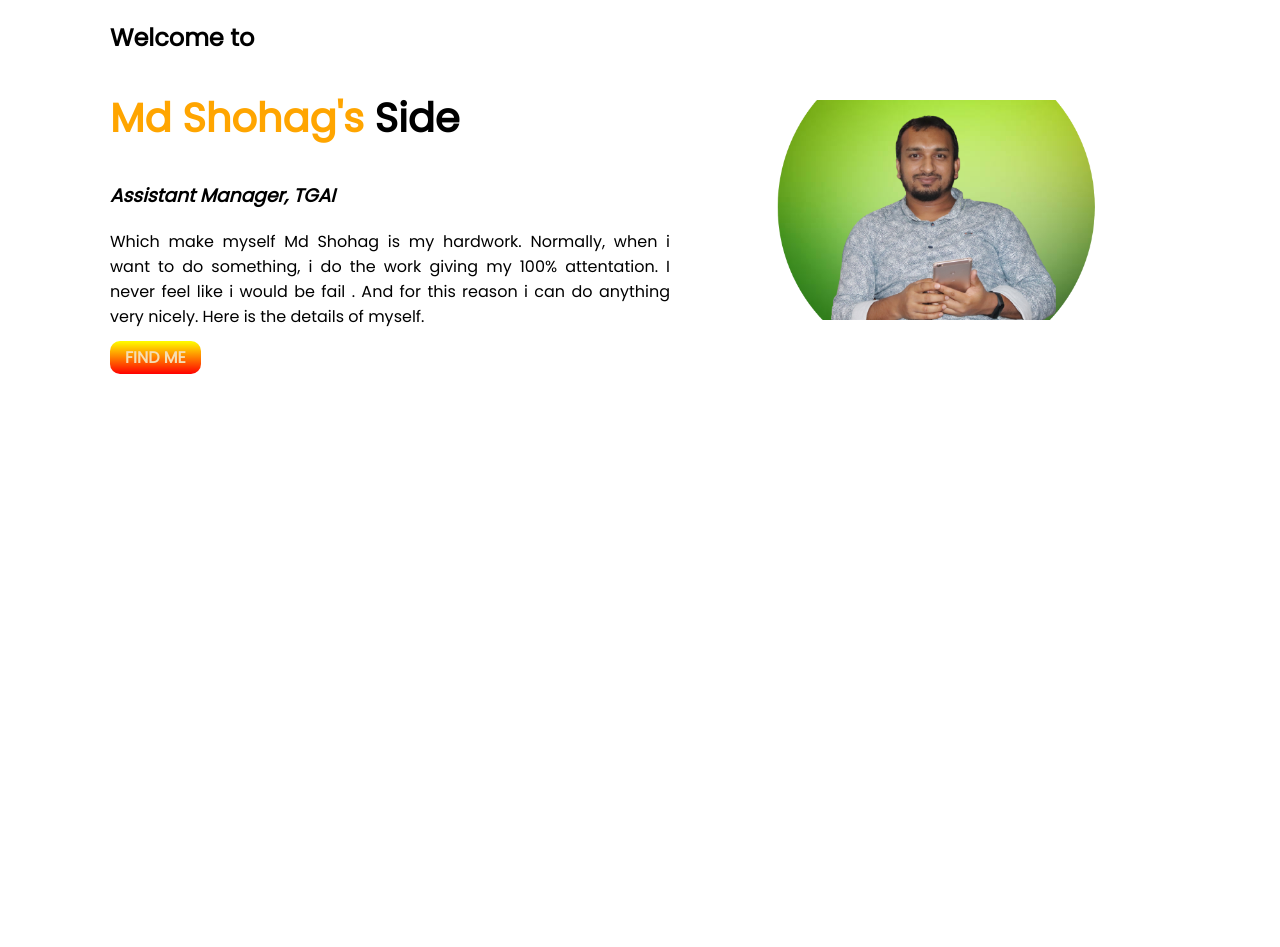
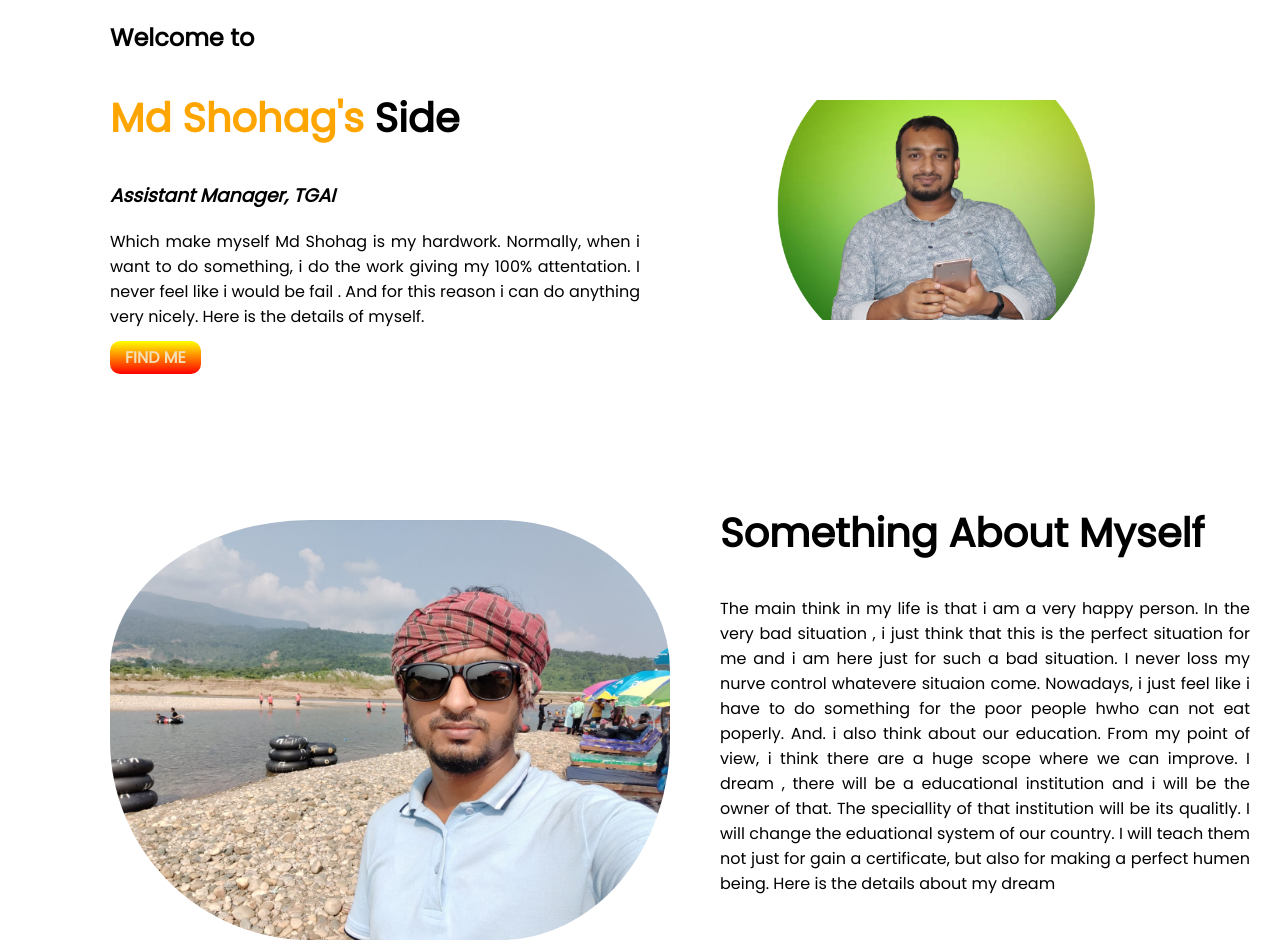
Before and after one commit to mdraihanuddin57/brother, a plain HTML site: page index.html in a window 1280 px wide. Before the commit the page ends 800 px from the top, so only its background shows below. Drawn offline with Linux system fonts and the light colour scheme.

Commit message:
second part done

```diff
--- a/index.html
+++ b/index.html
@@ -14,6 +14,7 @@
 
 <body>
     <section class="first-section">
+
         <div class="half-side">
             <h2>Welcome to </h2>
             <h1> <span class="name">Md Shohag's</span> Side</h1>
@@ -28,6 +29,23 @@
             <img class="my-pic" src="main-pic.png" alt="">
         </div>
     </section>
+    <section class="first-section second-part ">
+        <div class="half-side">
+            <img id="tour-pic" src="tour-pic.jpg" alt="">
+        </div>
+        <div class="half-side">
+            <h1>Something About Myself</h1>
+            <p>The main think in my life is that i am a very happy person. In the very bad situation , i just think that
+                this is the perfect situation for me and i am here just for such a bad situation. I never loss my nurve
+                control whatevere situaion come. Nowadays, i just feel like i have to do something for the poor people
+                hwho can not eat poperly. And. i also think about our education. From my point of view, i think there
+                are a huge scope where we can improve. I dream , there will be a educational institution and i will be
+                the owner of that. The speciallity of that institution will be its qualitly. I will change the
+                eduational system of our country. I will teach them not just for gain a certificate, but also for making
+                a perfect humen being. Here is the details about my dream </p>
+        </div>
+    </section>
+
 </body>
 
 </html>
--- a/style.css
+++ b/style.css
@@ -44,3 +44,16 @@ p{
 .first-section h3{
     font-style: italic;
 }
+#tour-pic{
+    width: 100%;
+    height: auto;
+    padding-right: 30px;
+    border-radius: 200px;
+    padding-top: 50px;
+}
+.second-part{
+    padding-top: 100px;
+}
+.half-side p{
+    padding-right: 30px;
+}
```
